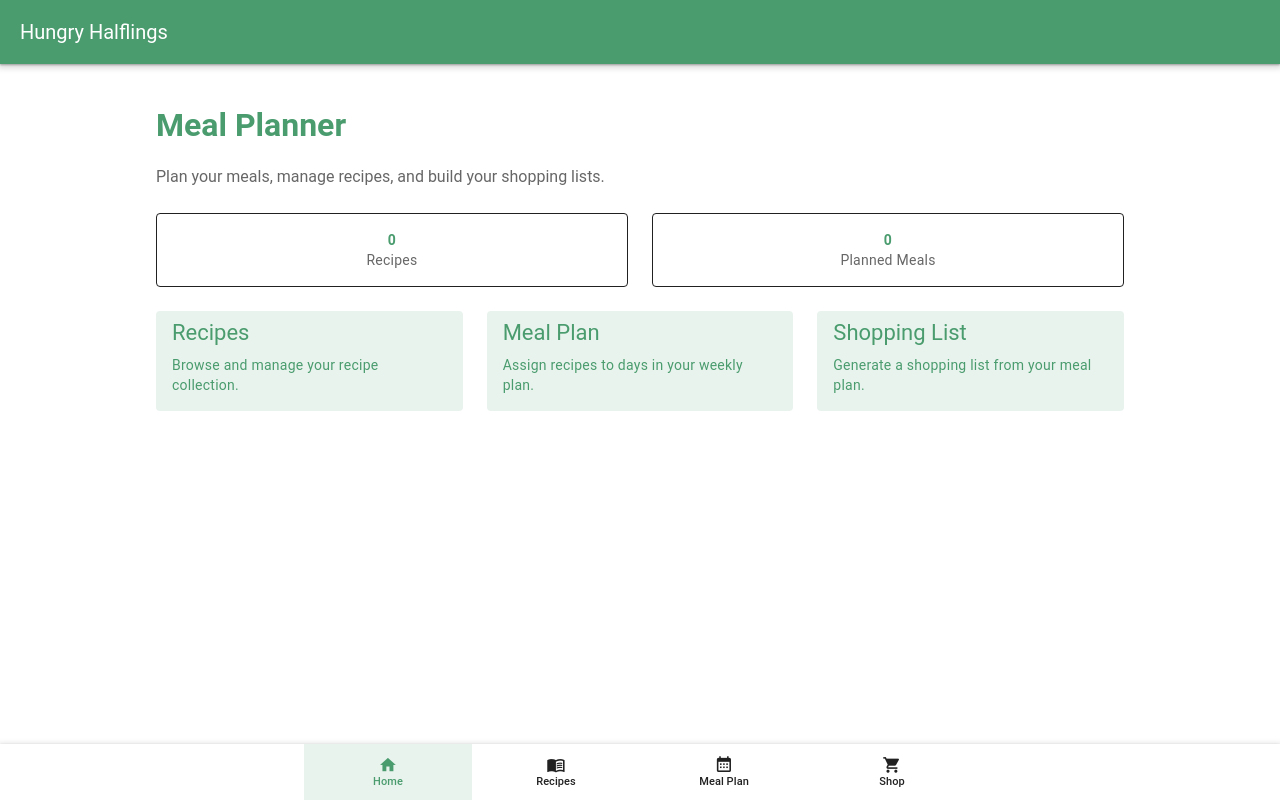
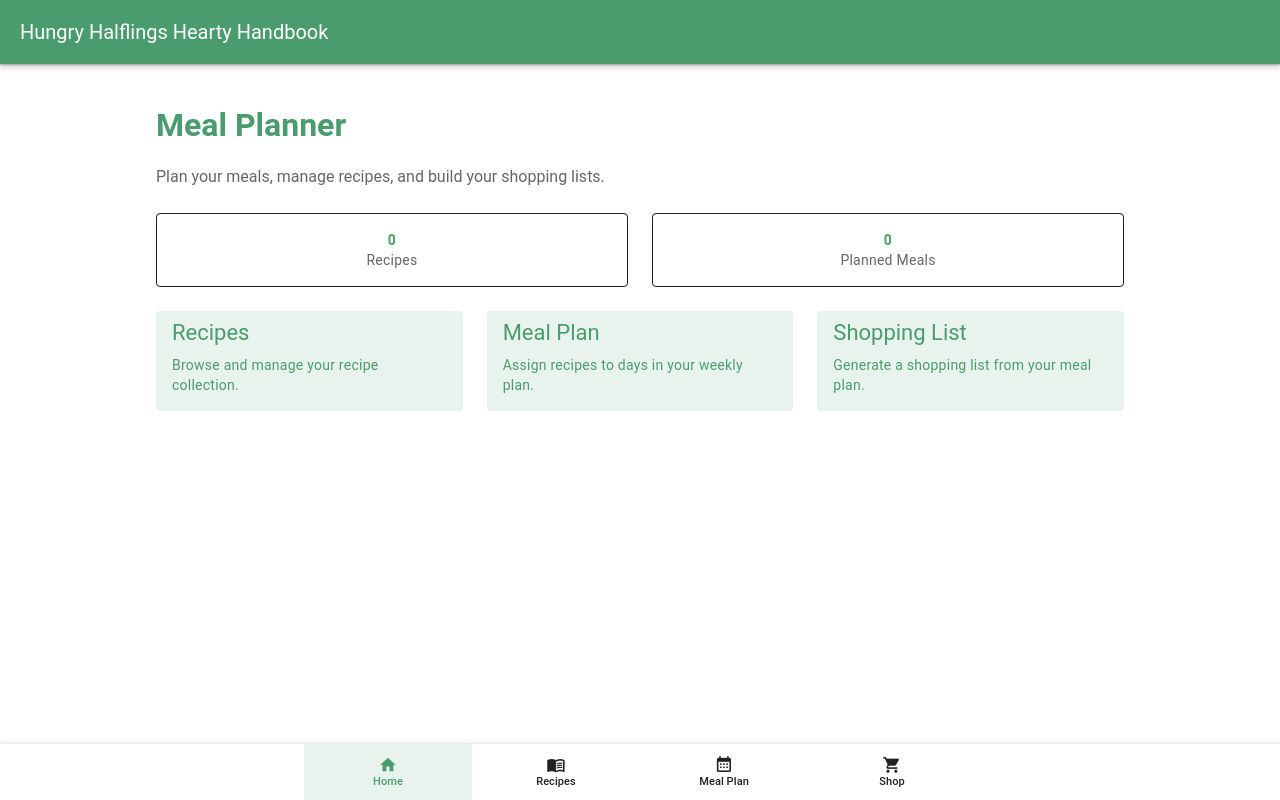
Before and after one commit to peldszus/hungry-halflings-hearty-handbook, a Vue app: page /meal-plan in a window 1280 px wide. Built offline with nearby package versions, Linux system fonts and the light colour scheme.

Commit message:
Show full app title in header
Replace the truncated "Hungry Halflings" header text with the full
"Hungry Halflings Hearty Handbook" app name.

Co-Authored-By: Claude Sonnet 4.6 <noreply@anthropic.com>
Claude-Session: https://claude.ai/code/session_01Kdx4tNh3gtkv7MDwE3FETx

```diff
--- a/src/components/NavBar.vue
+++ b/src/components/NavBar.vue
@@ -8,7 +8,7 @@ const currentPath = computed(() => route.path)
 
 <template>
   <v-app-bar :elevation="2" color="primary">
-    <v-app-bar-title>Hungry Halflings</v-app-bar-title>
+    <v-app-bar-title>Hungry Halflings Hearty Handbook</v-app-bar-title>
   </v-app-bar>
 
   <v-bottom-navigation :model-value="currentPath" grow color="primary">
```
